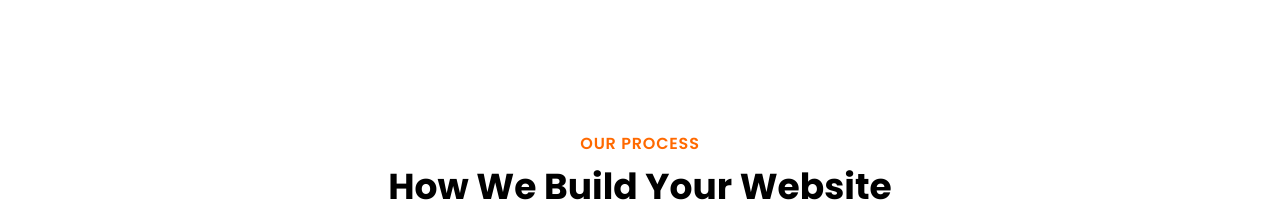
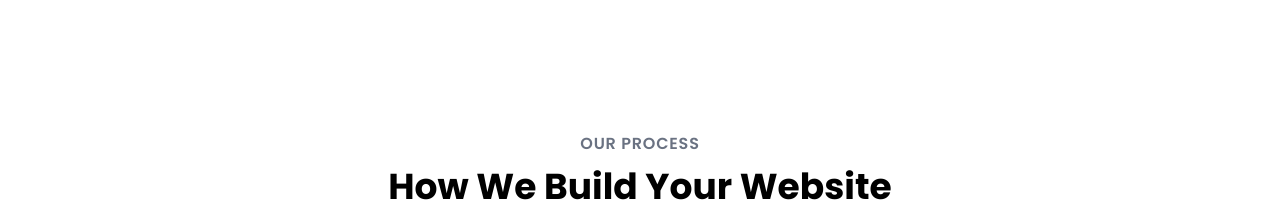
Before and after one commit to Ymffuture/Pizza, a React (Vite) app: page / in a window 1280 px wide. Shown: the part 800-1022 px from the top of the page. Built offline with nearby package versions, Linux system fonts and the light colour scheme; no server answers.

Commit message:
Update Process.jsx

```diff
--- a/src/components/Process.jsx
+++ b/src/components/Process.jsx
@@ -27,7 +27,7 @@ const Process = () => {
   return (
     <section className="bg-white dark:bg-black text-black dark:text-white py-16 px-5 lg:px-14 transition-colors duration-300">
       <div className="text-center mb-14">
-        <p className="text-orange-500 font-semibold uppercase tracking-wider mb-2">
+        <p className="text-gray-500 font-semibold uppercase tracking-wider mb-2">
           Our Process
         </p>
         <h2 className="text-3xl md:text-4xl font-bold leading-tight">
```
